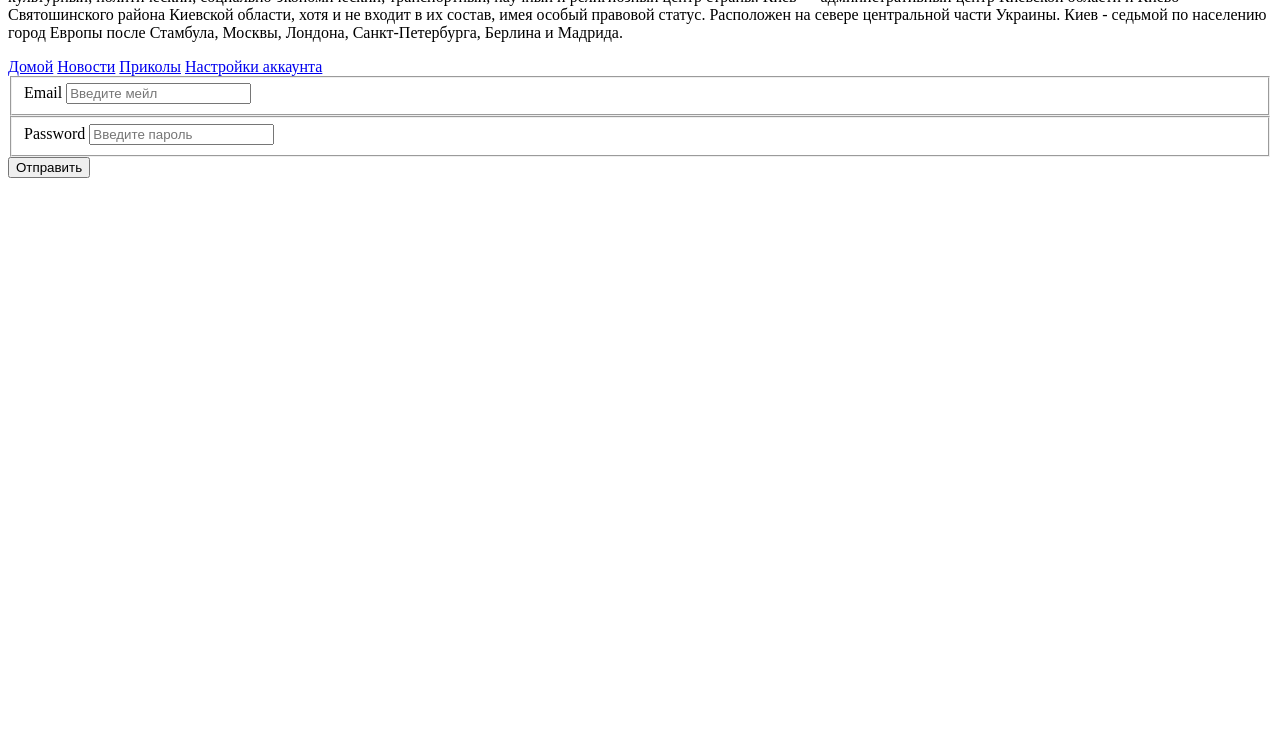
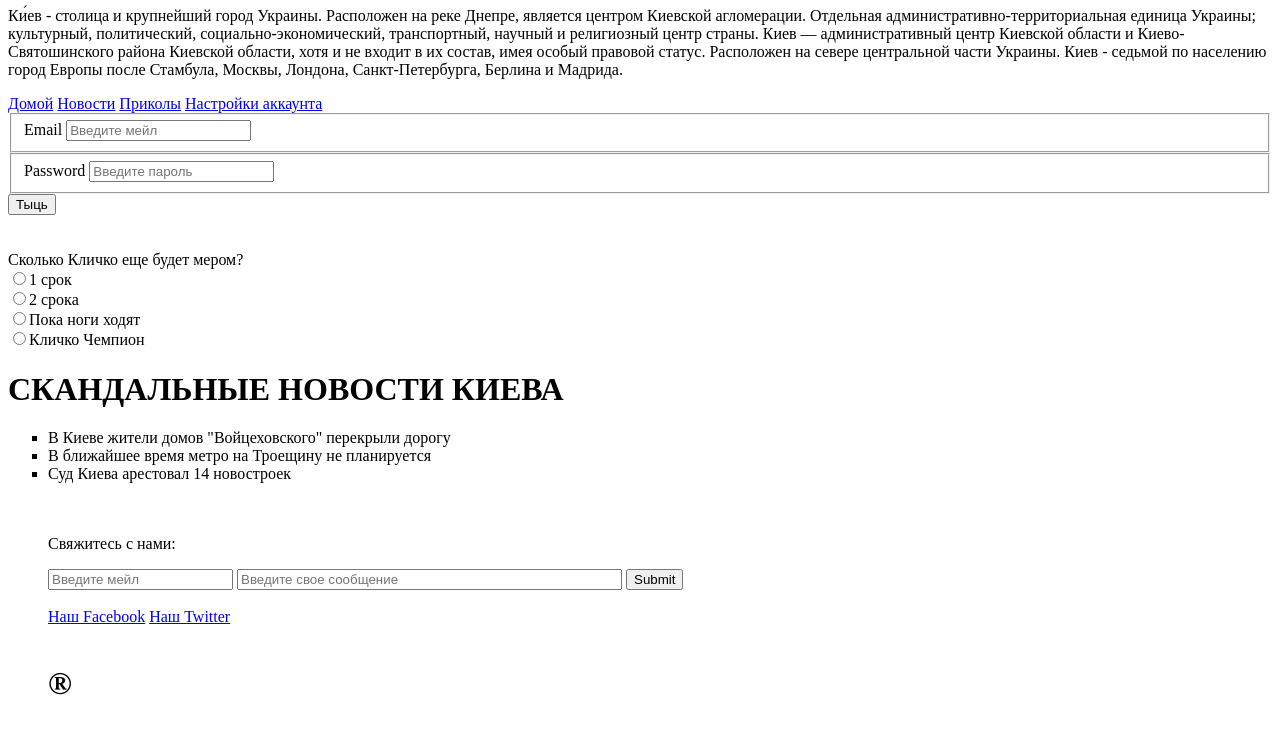
Before and after one commit to XomaUA/html-course, a plain HTML site: page index.html in a window 1280 px wide. Shown: the part 470-1202 px from the top of the page. Before the commit the page ends 800 px from the top, so only its background shows below. Drawn offline with Linux system fonts and the light colour scheme.

Commit message:
updated final

```diff
--- a/index.html
+++ b/index.html
@@ -6,6 +6,9 @@
 	</head>
 	<body>
 		<p><input type="search" name="search" placeholder="Найти в городе Киев"</p>
+        <input type="submit" value="Тыць сюды">
+        <br>
+        <br>
 		<img src="https://s.zagranitsa.com/images/articles/2017/870x486/8be18237b713290502a8c29e57fd2cc7.jpg?1447056000" alt="Вечерний Киев">
         <p><big>Портал любимого города</big></p>
         <h1 align="center"><strong>КИЕВ</strong></h1>
@@ -26,8 +29,37 @@
                 <label for="pass">Password</label>
                  <input type="password" name="pass" placeholder="Введите пароль" required>
                 </fieldset>
-                <input type="submit" value="Отправить">
+                <input type="submit" value="Тыць">
             </form>
+            <br>
+            <br>
+            <form>
+            <label>Сколько Кличко еще будет мером?</label><br>
+            <input type="radio">1 срок <br>
+            <input type="radio">2 срока <br>
+            <input type="radio">Пока ноги ходят <br>
+            <input type="radio">Кличко Чемпион <br>
+            </form>
+            <h1><strong>СКАНДАЛЬНЫЕ НОВОСТИ КИЕВА</strong></h1>
+            <table>
+                <ul type="square">
+            <li>В Киеве жители домов "Войцеховского" перекрыли дорогу</li>
+            <li>В ближайшее время метро на Троещину не планируется</li>
+            <li>Суд Киева арестовал 14 новостроек</li>
+            <br>
+            <br>
+            <p>Свяжитесь с нами:</p>
+            <input type="email" placeholder="Введите мейл" required>
+            <input type="text" placeholder="Введите свое сообщение" size="45" required>
+            <input type="submit" placeholder="Тыць тыць">
+            <br>
+            <br>
+            <nav>
+            <a href="#" target="_self">Наш Facebook</a>
+            <a href="#" target="_self">Наш Twitter</a>
+            </nav>
+            <br>
+            <h1>&#174;</h1>
 
  </body>
 </html>
```
